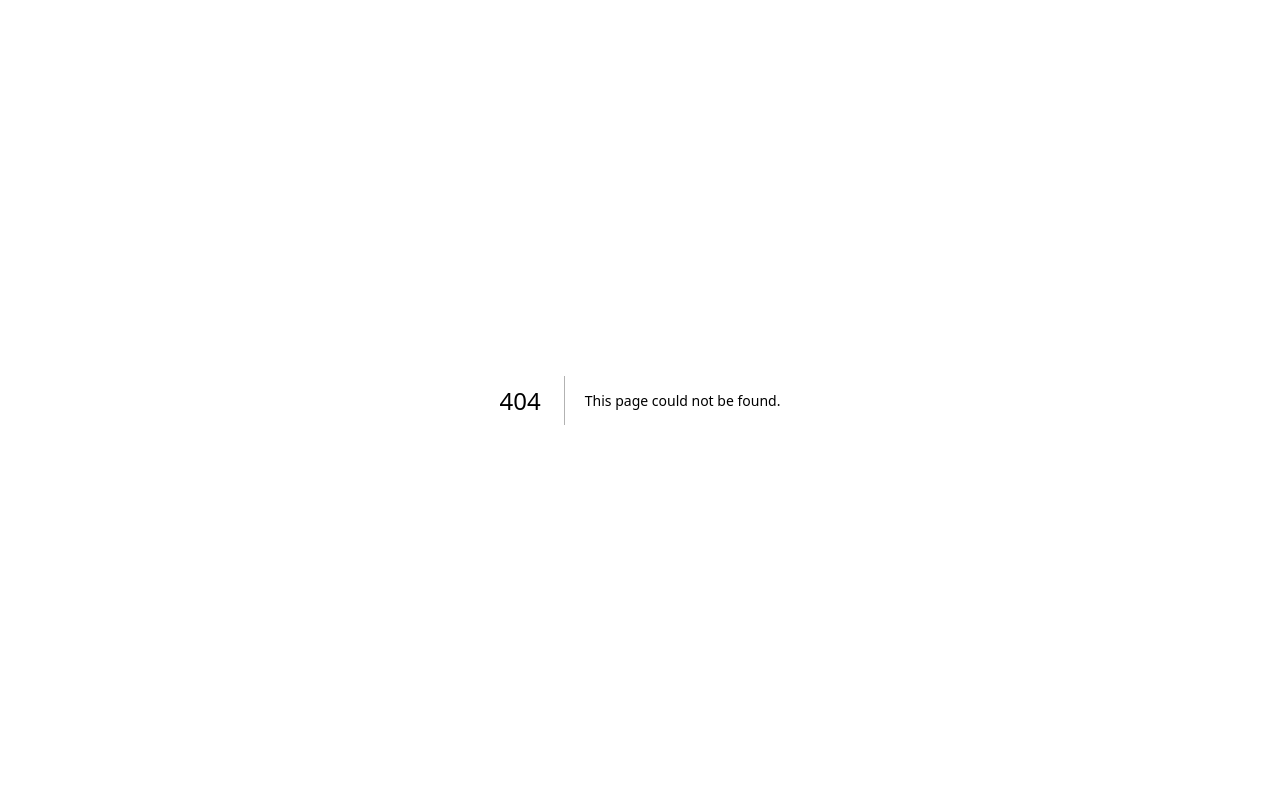
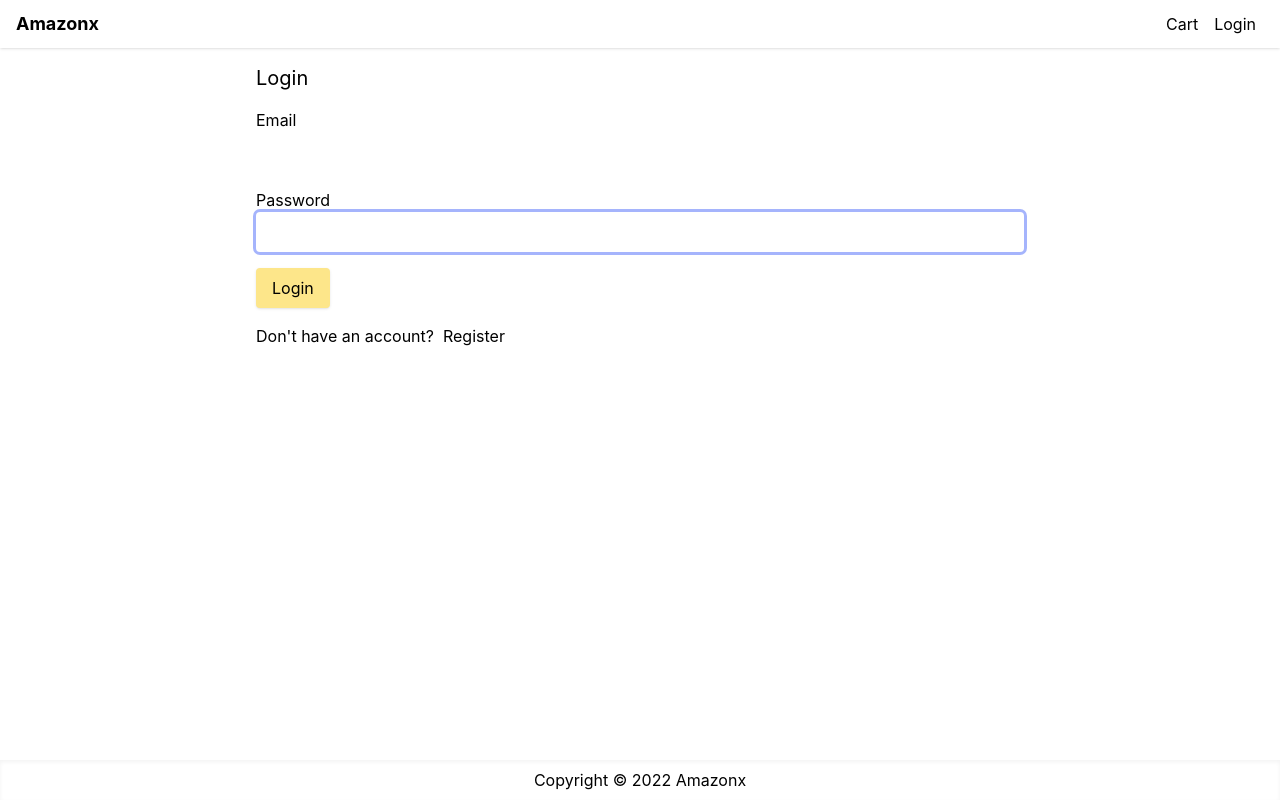
Before and after one commit to DanielOjeda25/store-bmn, a Next.js app: page /login in a window 1280 px wide. Before the commit this address had no page. Built offline with nearby package versions, Linux system fonts and the light colour scheme.

Commit message:
formulario de login agregado

```diff
--- /dev/null
+++ b/pages/login.js
@@ -0,0 +1,54 @@
+import Link from 'next/link'
+import React from 'react'
+import Layout from '../components/Layout'
+import { useForm } from 'react-hook-form'
+const Login = () => {
+  const {
+    handleSubmit,
+    register,
+    formState: { errors }
+  } = useForm()
+  const submitHandler = ({ email, password }) => {
+
+  }
+  return (
+    <Layout title={'Login'}>
+      <form action="" className='mx-auto max-w-screen-md' onSubmit={handleSubmit(submitHandler)}>
+        <h1 className='mb-4 text-xl'>Login</h1>
+        <div className="mb-4">
+          <label htmlFor="email">Email</label>
+          <input type="email" className='w-full' id='email' autoFocus
+            {...register('email', {
+              required: 'Please enter a valid email', pattern: {
+                value: /^[A-Z0-9._%+-]+@[A-Z0-9.-]+\.[A-Z]{2,}$/i,
+                message: 'Please enter a valid email'
+              }
+            })}
+          />
+          {errors.email && (<div className='text-red-500'>{errors.email.message}</div>)}
+        </div>
+        <div className="mb-4">
+          <label htmlFor="password">Password</label>
+          <input type="password" className='w-full' id='password' autoFocus
+            {...register('password',
+              {
+                required: 'Please enter your password',
+                minLength: { value: 5, message: 'password must be at least 5 characters' }
+              }
+            )}
+          />
+          {errors.password && (<div className='text-red-500'>{errors.password.message}</div>)}
+        </div>
+        <div className="mb-4">
+          <button className='primary-button'>Login</button>
+        </div>
+        <div className="mb-4">
+          Don&apos;t have an account? &nbsp;
+          <Link href={'register'}>Register</Link>
+        </div>
+      </form>
+    </Layout>
+  )
+}
+
+export default Login
```
